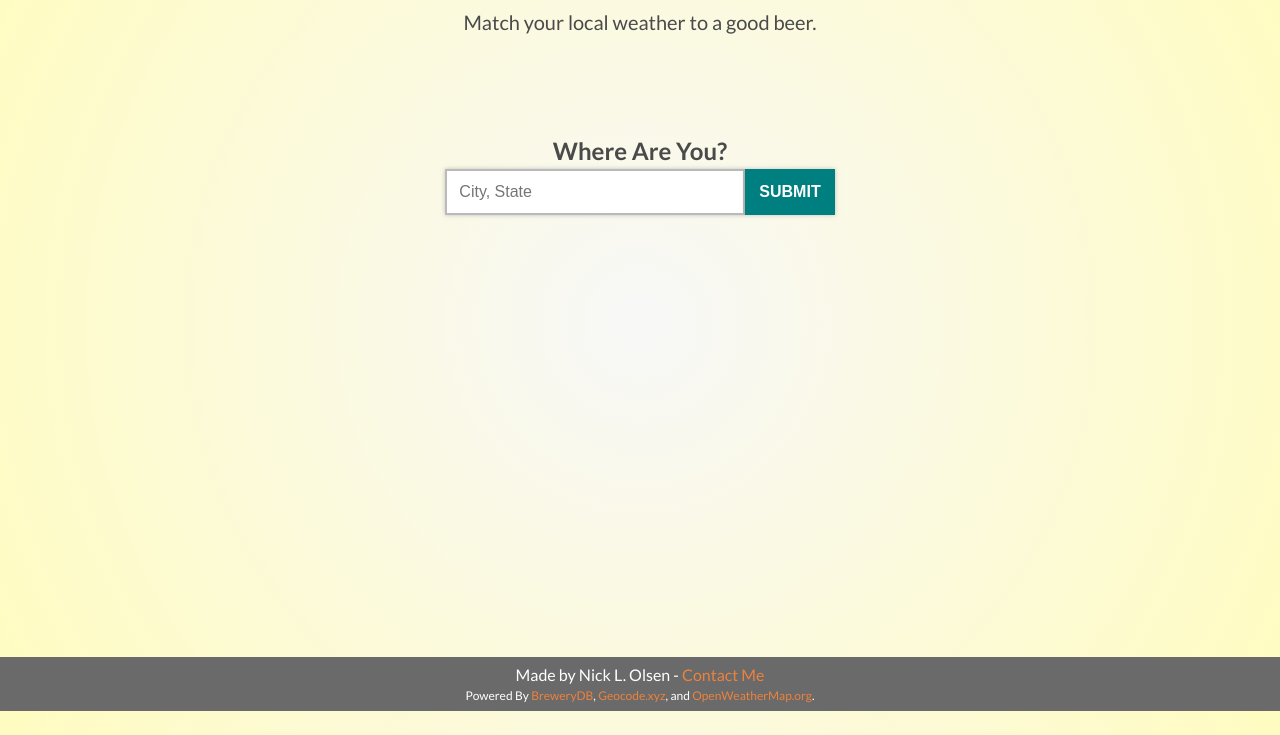
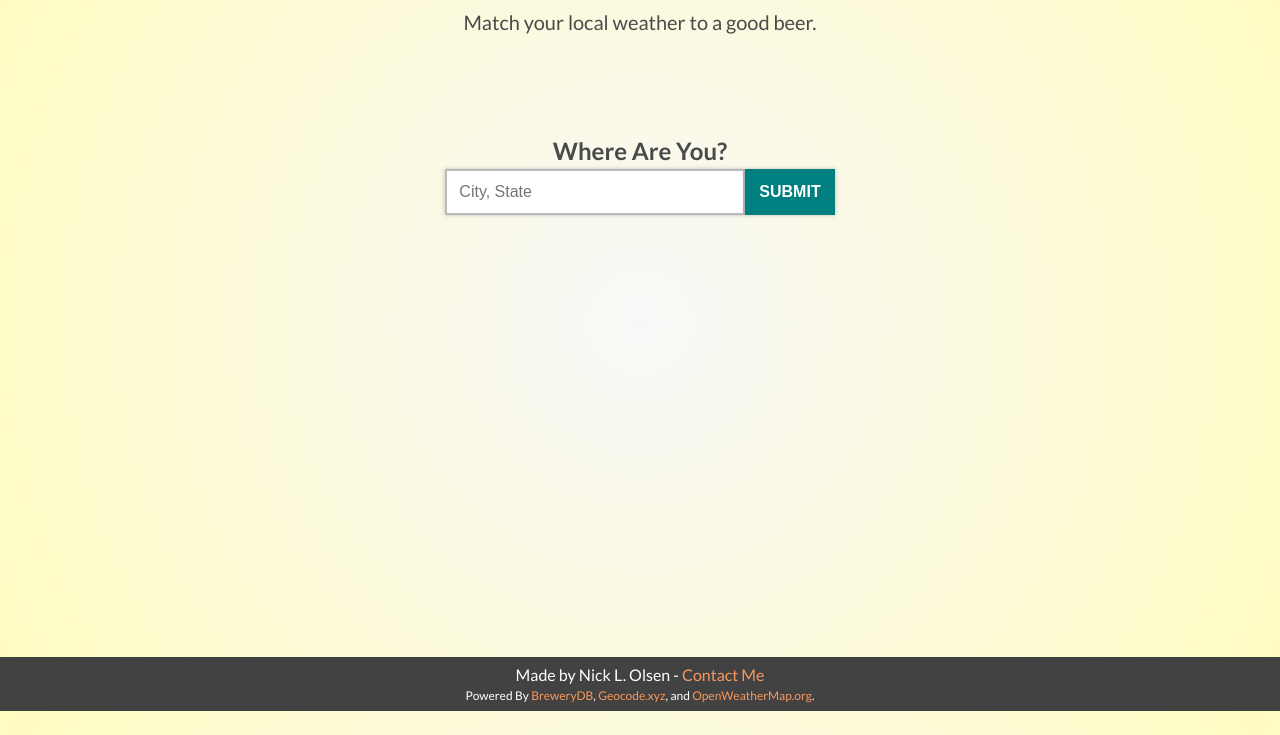
Before and after one commit to ncko/BeerWeather, a plain HTML site: page index.html in a window 1280 px wide. Shown: the part 65-800 px from the top of the page. Drawn offline with nearby package versions, Linux system fonts and the light colour scheme.

Commit message:
Increase contrast on links in footer

```diff
--- a/main.css
+++ b/main.css
@@ -36,7 +36,7 @@ header {
 
 footer {
   text-align: center;
-  background-color: #6A6A6A;
+  background-color: #424242;
   padding: 0.375rem; /* 0.75rem / 2 */
   color: #fff;
 }
@@ -57,7 +57,7 @@ h3 {
 
 /* anchors */
 a {
-  color: #ED823C;
+  color: #FA985C;
   text-decoration: none;
 }
 
@@ -66,7 +66,7 @@ a:hover, a:focus {
 }
 
 a:visited {
-  color: #CC7034;
+  text-decoration: underline;
 }
 
 footer p {
```
